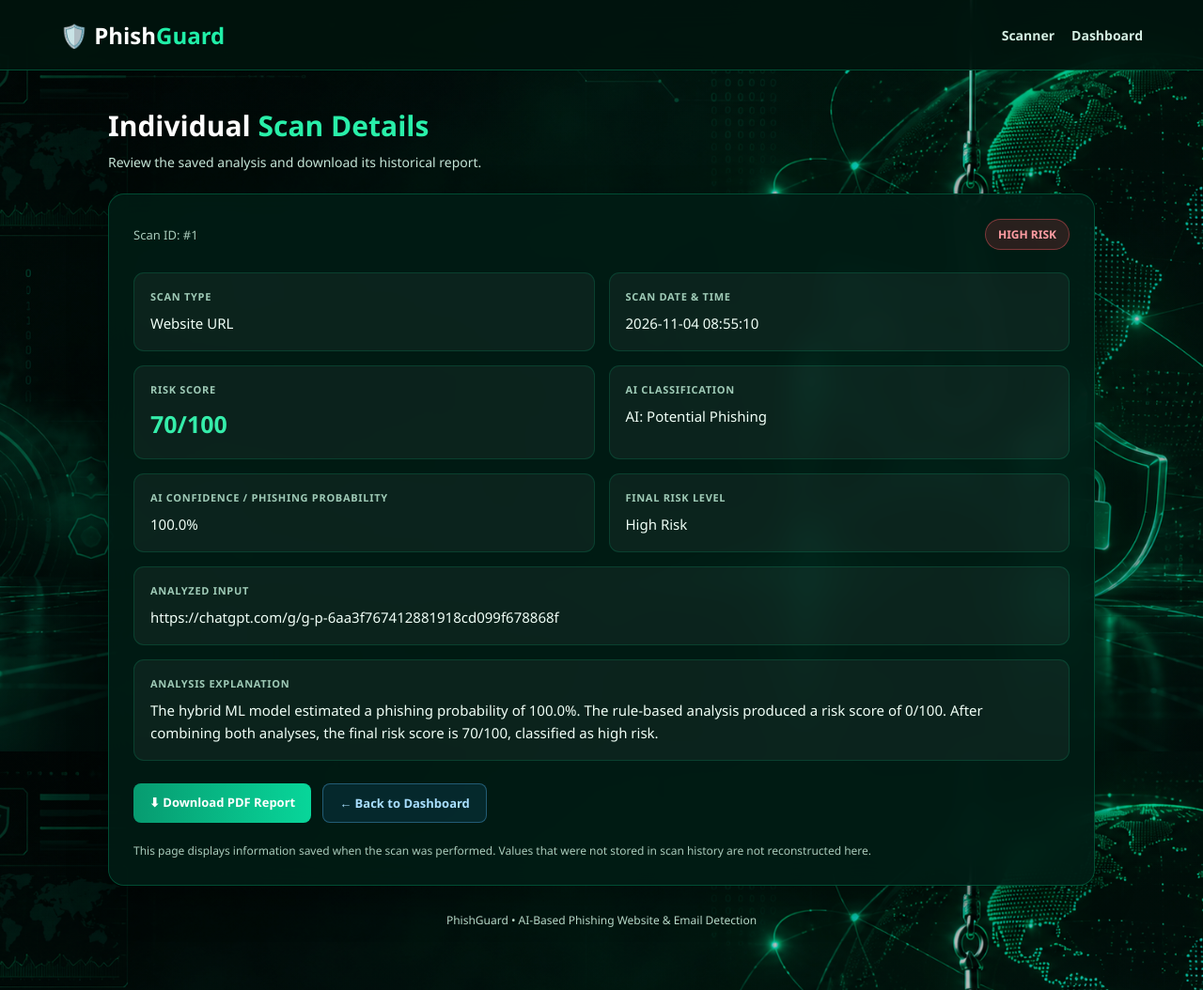
After one commit to gujarpavanraj/AI-phising-Website-Email-Detection, a Flask app: page /scan/1 in a window 1280 px wide. The commit adds this page. Shown: the whole page at 94% size. Run offline with Flask 3, Linux system fonts and the light colour scheme; a user stored in the database is signed in; data comes from the database, SQL or seed files in the repository; both versions use the stored data as it was after the commit; parts of the project's set-up code (start-up, migrations or seed data) failed here and were passed over.

Commit message:
Add scan details page and download report functionality; update dashboard with action links

```diff
--- a/backend/app.py
+++ b/backend/app.py
@@ -10,7 +10,8 @@ from flask import (
 )
 
 from auth.database import (
-    init_db, create_user, verify_user, save_scan, get_user_scans
+    init_db, create_user, verify_user, save_scan, get_user_scans,
+    get_db_connection
 )
 
 from services.url_features import extract_url_features
@@ -18,6 +19,7 @@ from services.email_features import extract_email_features
 
 from io import BytesIO
 from datetime import datetime
+from xml.sax.saxutils import escape
 from urllib.parse import urlparse
 
 from reportlab.lib.pagesizes import A4
@@ -139,6 +141,137 @@ def dashboard():
         "dashboard.html",
         scans=scans,
         user_email=session.get("user_email", "")
+    )
+
+
+@app.route("/scan/<int:scan_id>")
+@login_required
+def scan_details(scan_id):
+    """Show one scan only when it belongs to the logged-in user."""
+    conn = get_db_connection()
+    scan = conn.execute(
+        """
+        SELECT *
+        FROM scans
+        WHERE id = ? AND user_id = ?
+        """,
+        (scan_id, session["user_id"])
+    ).fetchone()
+    conn.close()
+
+    if scan is None:
+        flash("Scan record not found.", "warning")
+        return redirect(url_for("dashboard"))
+
+    return render_template("scan_details.html", scan=scan)
+
+
+@app.route("/download-scan-report/<int:scan_id>")
+@login_required
+def download_scan_report(scan_id):
+    """Generate a PDF from the saved scan record, not browser form data."""
+    conn = get_db_connection()
+    scan = conn.execute(
+        """
+        SELECT *
+        FROM scans
+        WHERE id = ? AND user_id = ?
+        """,
+        (scan_id, session["user_id"])
+    ).fetchone()
+    conn.close()
+
+    if scan is None:
+        flash("Scan record not found.", "warning")
+        return redirect(url_for("dashboard"))
+
+    buffer = BytesIO()
+    doc = SimpleDocTemplate(
+        buffer, pagesize=A4,
+        rightMargin=40, leftMargin=40,
+        topMargin=40, bottomMargin=40
+    )
+    styles = getSampleStyleSheet()
+    title_style = ParagraphStyle(
+        "HistoricalReportTitle", parent=styles["Title"],
+        alignment=TA_CENTER, fontSize=20, spaceAfter=10
+    )
+    subtitle_style = ParagraphStyle(
+        "HistoricalReportSubtitle", parent=styles["Normal"],
+        alignment=TA_CENTER, fontSize=10, spaceAfter=20
+    )
+    heading_style = ParagraphStyle(
+        "HistoricalReportHeading", parent=styles["Heading2"],
+        fontSize=13, spaceBefore=12, spaceAfter=8
+    )
+    normal_style = ParagraphStyle(
+        "HistoricalReportNormal", parent=styles["Normal"],
+        fontSize=9, leading=13, wordWrap="CJK"
+    )
+
+    story = [
+        Paragraph("PHISHGUARD", title_style),
+        Paragraph("Historical Security Analysis Report", subtitle_style)
+    ]
+
+    risk_score = int(scan["risk_score"] or 0)
+    risk_level = str(scan["risk_level"] or "Unknown")
+    ai_confidence = (
+        f'{float(scan["ai_confidence"]):.2f}%'
+        if scan["ai_confidence"] is not None else "Not available"
+    )
+    report_info = [
+        ["Scan ID", str(scan["id"])],
+        ["Analysis Date", str(scan["created_at"] or "Not available")],
+        ["Input Type", str(scan["input_type"] or "Not available")],
+        ["Risk Score", f"{risk_score} / 100"],
+        ["Final Result", risk_level],
+        ["AI Status", str(scan["ai_status"] or "Not available")],
+        ["Phishing Probability", ai_confidence],
+    ]
+    info_table = Table(report_info, colWidths=[150, 330])
+    info_table.setStyle(TableStyle([
+        ("BACKGROUND", (0, 0), (0, -1), colors.lightgrey),
+        ("GRID", (0, 0), (-1, -1), 0.5, colors.grey),
+        ("FONTNAME", (0, 0), (0, -1), "Helvetica-Bold"),
+        ("FONTSIZE", (0, 0), (-1, -1), 9),
+        ("VALIGN", (0, 0), (-1, -1), "TOP"),
+        ("TOPPADDING", (0, 0), (-1, -1), 7),
+        ("BOTTOMPADDING", (0, 0), (-1, -1), 7),
+    ]))
+    story.append(info_table)
+
+    story.append(Paragraph("Analyzed Input", heading_style))
+    analyzed_input = escape(str(scan["analyzed_input"] or ""))
+    story.append(Paragraph(analyzed_input.replace("\\n", "<br/>"), normal_style))
+
+    story.append(Paragraph("Analysis Explanation", heading_style))
+    explanation = escape(str(scan["explanation"] or "No explanation was saved."))
+    story.append(Paragraph(explanation, normal_style))
+
+    story.append(Spacer(1, 20))
+    story.append(Paragraph(
+        "<b>Data note:</b> This historical report contains information "
+        "saved at scan time. Detailed indicators, legitimate probability "
+        "and extracted feature values were not stored in the scan history.",
+        normal_style
+    ))
+    story.append(Spacer(1, 12))
+    story.append(Paragraph(
+        "<b>Disclaimer:</b> This report is generated by an automated "
+        "phishing detection system. Review the result before taking action.",
+        normal_style
+    ))
+
+    doc.build(story)
+    buffer.seek(0)
+
+    safe_scan_type = "Email" if scan["input_type"] == "Email" else "Website"
+    return send_file(
+        buffer,
+        as_attachment=True,
+        download_name=f"PhishGuard_{safe_scan_type}_Scan_{scan['id']}.pdf",
+        mimetype="application/pdf"
     )
 
 
@@ -935,7 +1068,7 @@ def check():
     # SAVE URL SCAN TO THE LOGGED-IN USER'S HISTORY
     # -----------------------------------------------------
 
-    save_scan(
+    scan_id = save_scan(
         session["user_id"],
         "Website URL",
         url,
@@ -987,7 +1120,8 @@ def check():
 
         input_type="Website URL",
 
-        report_id=report_id
+        report_id=report_id,
+        scan_id=scan_id
 
     )
 
@@ -1332,7 +1466,7 @@ def check_email():
     # SAVE EMAIL SCAN TO THE LOGGED-IN USER'S HISTORY
     # -----------------------------------------------------
 
-    save_scan(
+    scan_id = save_scan(
         session["user_id"],
         "Email",
         email_text,
@@ -1384,7 +1518,8 @@ def check_email():
 
         input_type="Email",
 
-        report_id=report_id
+        report_id=report_id,
+        scan_id=scan_id
 
     )
 
--- /dev/null
+++ b/backend/templates/scan_details.html
@@ -0,0 +1,179 @@
+<!DOCTYPE html>
+<html lang="en">
+<head>
+    <meta charset="UTF-8">
+    <meta name="viewport" content="width=device-width, initial-scale=1.0">
+    <title>Scan Details | PhishGuard</title>
+    <style>
+        * { margin: 0; padding: 0; box-sizing: border-box; font-family: "Segoe UI", Arial, sans-serif; }
+        body {
+            min-height: 100vh;
+            color: #fff;
+            background:
+                linear-gradient(rgba(0,15,11,.22), rgba(0,15,11,.42)),
+                url("{{ url_for('static', filename='images/cyber-bg.png') }}");
+            background-size: cover;
+            background-position: center;
+            background-attachment: fixed;
+        }
+        .navbar {
+            min-height: 75px; padding: 14px 5%; display: flex;
+            justify-content: space-between; align-items: center; gap: 20px;
+            background: rgba(0,20,14,.9); backdrop-filter: blur(15px);
+            border-bottom: 1px solid rgba(0,255,170,.25);
+        }
+        .brand { font-size: 24px; font-weight: 800; }
+        .brand span { color: #20efa8; }
+        .nav-links { display: flex; align-items: center; gap: 18px; }
+        .nav-links a { color: #d4eee2; text-decoration: none; font-size: 14px; font-weight: 600; }
+        .nav-links a:hover { color: #20efa8; }
+        .container { width: 92%; max-width: 1050px; margin: 38px auto; }
+        .glass {
+            background: rgba(0,28,20,.9); backdrop-filter: blur(14px);
+            border: 1px solid rgba(0,255,170,.22); border-radius: 17px;
+            box-shadow: 0 15px 40px rgba(0,0,0,.35);
+        }
+        .heading { margin-bottom: 22px; }
+        .heading h1 { font-size: 30px; margin-bottom: 8px; }
+        .heading h1 span { color: #29efa9; }
+        .heading p { color: #c6e5d7; font-size: 14px; line-height: 1.6; }
+        .details-card { padding: 26px; }
+        .topline {
+            display: flex; justify-content: space-between; align-items: center;
+            gap: 15px; flex-wrap: wrap; margin-bottom: 24px;
+        }
+        .scan-id { color: #a9cbbb; font-size: 13px; }
+        .risk {
+            display: inline-block; padding: 7px 13px; border-radius: 20px;
+            font-size: 12px; font-weight: 800; text-transform: uppercase;
+        }
+        .risk-high { color: #ff9da3; background: rgba(255,65,80,.16); border: 1px solid rgba(255,90,100,.4); }
+        .risk-medium { color: #ffdc91; background: rgba(255,190,50,.15); border: 1px solid rgba(255,190,50,.35); }
+        .risk-low { color: #76f5be; background: rgba(0,220,145,.14); border: 1px solid rgba(0,255,170,.3); }
+        .risk-unknown { color: #d6e2dc; background: rgba(180,190,185,.12); border: 1px solid rgba(180,190,185,.25); }
+        .grid {
+            display: grid; grid-template-columns: repeat(2, minmax(0, 1fr));
+            gap: 15px; margin-bottom: 20px;
+        }
+        .field {
+            padding: 17px; border-radius: 11px;
+            background: rgba(255,255,255,.045);
+            border: 1px solid rgba(0,255,170,.13); min-width: 0;
+        }
+        .field-label {
+            color: #9fcbb7; font-size: 11px; font-weight: 700;
+            text-transform: uppercase; letter-spacing: .7px; margin-bottom: 9px;
+        }
+        .field-value { color: #f0fff7; font-size: 15px; line-height: 1.6; overflow-wrap: anywhere; }
+        .score { font-size: 25px; font-weight: 800; color: #35edaa; }
+        .wide { grid-column: 1 / -1; }
+        .input-value, .explanation {
+            white-space: pre-wrap; overflow-wrap: anywhere;
+            max-height: 300px; overflow-y: auto;
+        }
+        .actions { display: flex; gap: 12px; flex-wrap: wrap; margin-top: 24px; }
+        .btn {
+            display: inline-block; padding: 11px 17px; border-radius: 8px;
+            text-decoration: none; font-size: 13px; font-weight: 750;
+            transition: .2s;
+        }
+        .btn:hover { transform: translateY(-2px); filter: brightness(1.12); }
+        .primary { color: white; background: linear-gradient(90deg,#079b70,#08d69a); }
+        .secondary { color: #a9dfff; background: rgba(40,145,220,.13); border: 1px solid rgba(90,190,255,.35); }
+        .note { color: #a9cbbb; font-size: 12px; line-height: 1.6; margin-top: 20px; }
+        .footer { padding: 28px 10px; text-align: center; color: #c1e3d2; font-size: 12px; }
+        @media (max-width: 650px) {
+            .navbar { flex-direction: column; padding: 18px; }
+            .grid { grid-template-columns: 1fr; }
+            .wide { grid-column: auto; }
+            .heading h1 { font-size: 25px; }
+            .details-card { padding: 17px; }
+        }
+    </style>
+</head>
+<body>
+    <nav class="navbar">
+        <div class="brand">🛡️ Phish<span>Guard</span></div>
+        <div class="nav-links">
+            <a href="{{ url_for('home') }}">Scanner</a>
+            <a href="{{ url_for('dashboard') }}">Dashboard</a>
+        </div>
+    </nav>
+
+    <main class="container">
+        <section class="heading">
+            <h1>Individual <span>Scan Details</span></h1>
+            <p>Review the saved analysis and download its historical report.</p>
+        </section>
+
+        <section class="details-card glass">
+            {% set risk = scan['risk_level']|default('')|lower|trim|replace(' risk', '') %}
+            <div class="topline">
+                <div class="scan-id">Scan ID: #{{ scan['id'] }}</div>
+                {% if risk == 'high' %}
+                    <span class="risk risk-high">High Risk</span>
+                {% elif risk == 'medium' %}
+                    <span class="risk risk-medium">Medium Risk</span>
+                {% elif risk == 'low' %}
+                    <span class="risk risk-low">Low Risk</span>
+                {% else %}
+                    <span class="risk risk-unknown">Unknown Risk</span>
+                {% endif %}
+            </div>
+
+            <div class="grid">
+                <div class="field">
+                    <div class="field-label">Scan Type</div>
+                    <div class="field-value">{{ scan['input_type'] }}</div>
+                </div>
+                <div class="field">
+                    <div class="field-label">Scan Date &amp; Time</div>
+                    <div class="field-value">{{ scan['created_at'] }}</div>
+                </div>
+                <div class="field">
+                    <div class="field-label">Risk Score</div>
+                    <div class="field-value score">{{ scan['risk_score'] }}/100</div>
+                </div>
+                <div class="field">
+                    <div class="field-label">AI Classification</div>
+                    <div class="field-value">{{ scan['ai_status']|default('Not available', true) }}</div>
+                </div>
+                <div class="field">
+                    <div class="field-label">AI Confidence / Phishing Probability</div>
+                    <div class="field-value">
+                        {% if scan['ai_confidence'] is not none %}
+                            {{ scan['ai_confidence'] }}%
+                        {% else %}
+                            Not available
+                        {% endif %}
+                    </div>
+                </div>
+                <div class="field">
+                    <div class="field-label">Final Risk Level</div>
+                    <div class="field-value">{{ scan['risk_level'] }}</div>
+                </div>
+                <div class="field wide">
+                    <div class="field-label">Analyzed Input</div>
+                    <div class="field-value input-value">{{ scan['analyzed_input'] }}</div>
+                </div>
+                <div class="field wide">
+                    <div class="field-label">Analysis Explanation</div>
+                    <div class="field-value explanation">{{ scan['explanation']|default('No explanation was saved for this scan.', true) }}</div>
+                </div>
+            </div>
+
+            <div class="actions">
+                <a class="btn primary" href="{{ url_for('download_scan_report', scan_id=scan['id']) }}">⬇ Download PDF Report</a>
+                <a class="btn secondary" href="{{ url_for('dashboard') }}">← Back to Dashboard</a>
+            </div>
+
+            <p class="note">
+                This page displays information saved when the scan was performed.
+                Values that were not stored in scan history are not reconstructed here.
+            </p>
+        </section>
+
+        <footer class="footer">PhishGuard • AI-Based Phishing Website &amp; Email Detection</footer>
+    </main>
+</body>
+</html>
```
Also changed, not shown: backend/templates/dashboard.html (+56 -6 lines), backend/phishguard.db.
